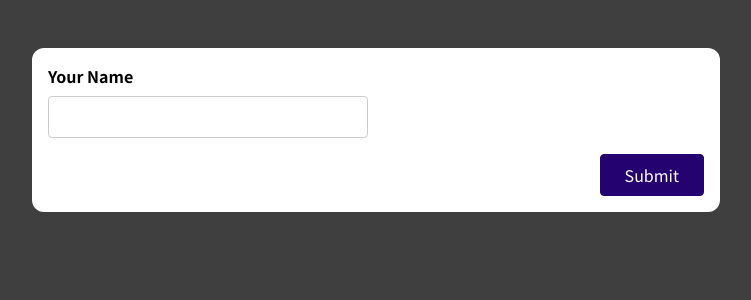
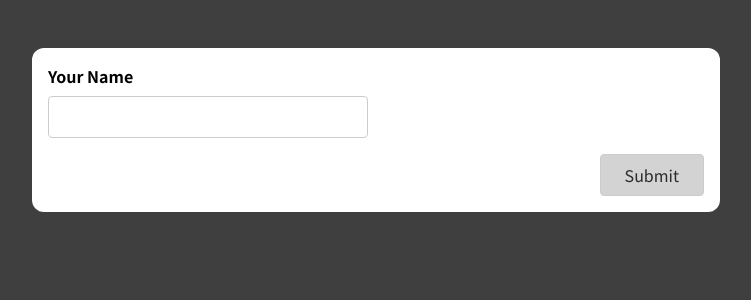
Before and after one commit to anuzza/UserInputForm, a React (Create React App) app: page / in a window 1280 px wide. Shown: the top 300 px of the page, without its empty margins (264-1015 px from the left). Built offline with nearby package versions, Linux system fonts and the light colour scheme.

Commit message:
managing overall form validity

```diff
--- a/src/components/SimpleInput.js
+++ b/src/components/SimpleInput.js
@@ -1,4 +1,4 @@
-import React, {useState} from "react";
+import React, {useEffect, useState} from "react";
 
 
 const SimpleInput = (props) => {
@@ -8,10 +8,21 @@ const SimpleInput = (props) => {
 
   const [enteredNameTouched, setEnteredNameTouched] = useState(false);
 
+  const [formIsValid, setFormIsValid] = useState(false);
+
 
   const enteredNameisValid = enteredName.trim()!=="";
 
   const nameInputisInvalid = !enteredNameisValid && enteredNameTouched;
+
+  useEffect(()=>{
+    if(enteredNameisValid){
+      setFormIsValid(true);
+    }else{
+      setFormIsValid(false);
+    }
+
+  }, [enteredNameisValid]);
 
 
   const nameInputChangeHandler = event =>{
@@ -54,7 +65,7 @@ const SimpleInput = (props) => {
         {nameInputisInvalid && <p className="error-text">Name must not be empty.</p>}
       </div>
       <div className="form-actions">
-        <button>Submit</button>
+        <button disabled= {!formIsValid}>Submit</button>
       </div>
     </form>
   );
--- a/src/index.css
+++ b/src/index.css
@@ -79,6 +79,16 @@ button:active {
   border-color: #33059e;
 }
 
+button:disabled,
+button:disabled:hover,
+button:disabled:active{
+  background-color: lightgrey;
+  color: #2b2a2a;
+  border-color: #ccc;
+  cursor:not-allowed;
+
+}
+
 .form-actions {
   text-align: right;
 }
```
